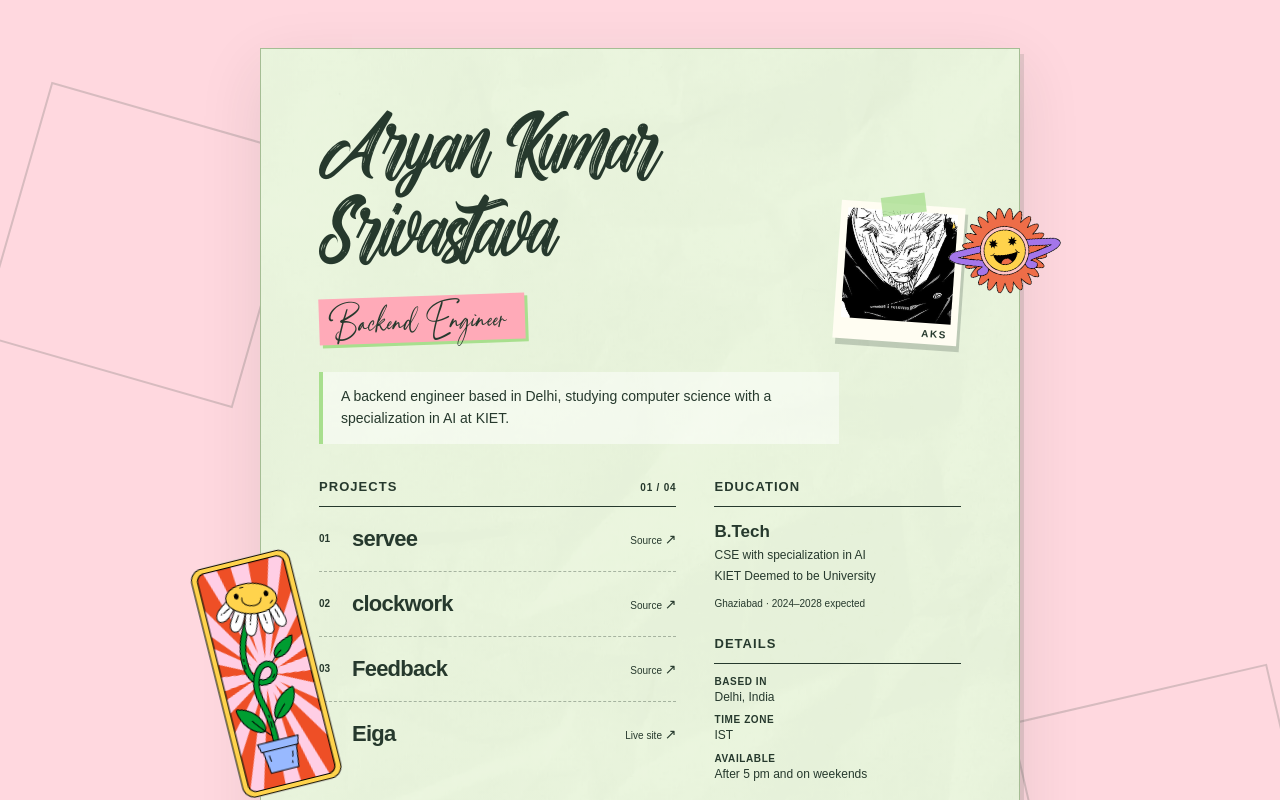
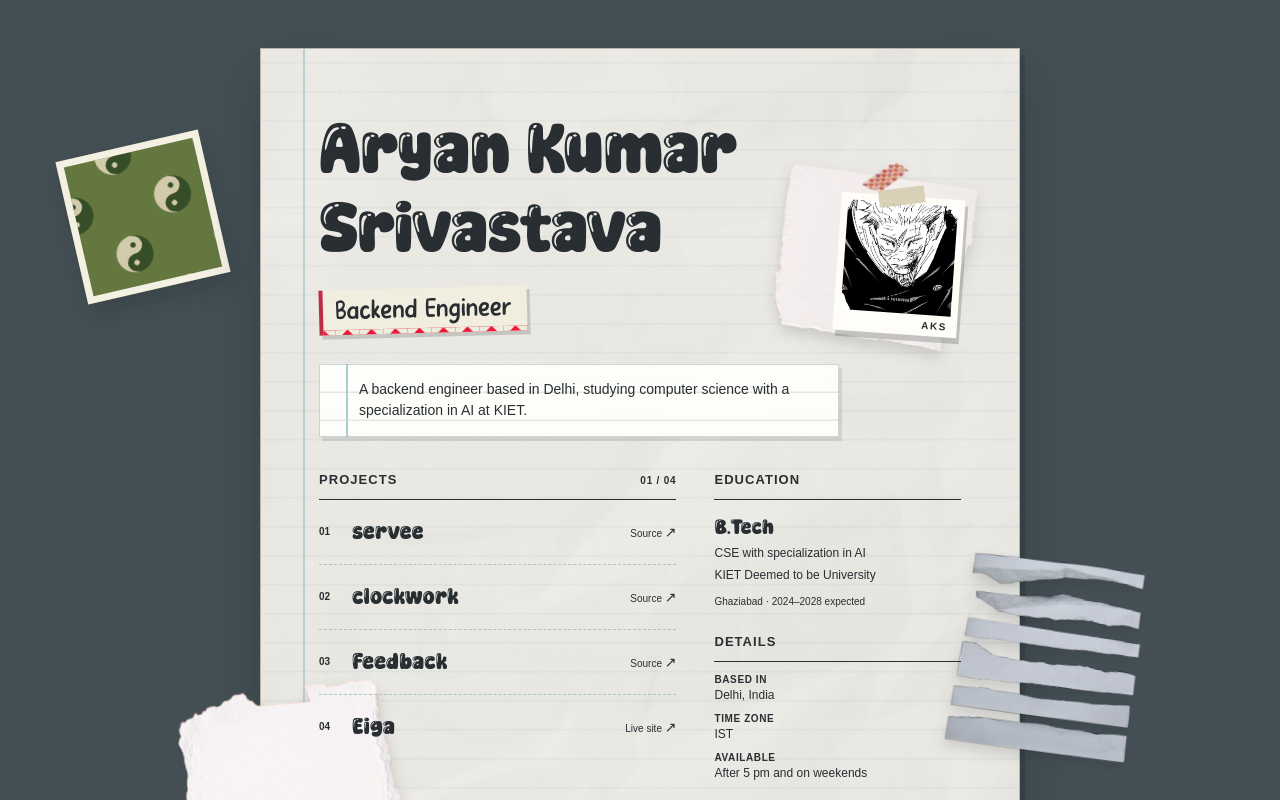
Before and after one commit to aryansaves/aryansaves.github.io, a Next.js app: page / in a window 1280 px wide. Shown: the top 800 px of the page. Built offline with nearby package versions, Linux system fonts and the light colour scheme; no server answers; a web font is replaced by a local one.

Commit message:
feat: compose notebook resume with cat cursor and type interactions

```diff
--- a/src/app/globals.css
+++ b/src/app/globals.css
@@ -8,21 +8,22 @@
 
 :root {
   color-scheme: light;
-  --surround: #ffd8df;
-  --paper: #f0ffdf;
-  --paper-edge: #a5bd94;
-  --green: #a8df8e;
-  --pink: #ffaab8;
-  --ink: #26392d;
-  --muted: #526554;
+  --surround: #455056;
+  --paper: #f8f6ee;
+  --paper-edge: #b8b5aa;
+  --rule: #a9c3c9;
+  --olive: #63773f;
+  --accent-red: #bc2c45;
+  --ink: #282e31;
+  --muted: #586266;
   --sans: "Manrope Variable", Arial, sans-serif;
 }
 * { box-sizing: border-box; }
 html { scroll-behavior: auto; }
-body { --display: var(--font-display), Georgia, "Times New Roman", serif; --accent: var(--font-accent), "Brush Script MT", cursive; margin: 0; background: var(--surround); color: var(--ink); font-family: var(--sans); -webkit-font-smoothing: antialiased; }
+body { --display: var(--font-display), Arial, sans-serif; --accent: var(--font-accent), Arial, sans-serif; margin: 0; background: var(--surround); color: var(--ink); font-family: var(--sans); -webkit-font-smoothing: antialiased; }
 a { color: inherit; }
 a:focus-visible { outline: 2px solid var(--ink); outline-offset: 3px; }
-::selection { background: var(--pink); color: var(--ink); }
+::selection { background: #f5c8a2; color: var(--ink); }
 .skip-link { position: fixed; top: -80px; left: 16px; z-index: 10; padding: 10px 14px; background: var(--ink); color: var(--paper); font-weight: 700; }
 .skip-link:focus { top: 12px; }
 @media (prefers-reduced-motion: reduce) { *, *::before, *::after { scroll-behavior: auto !important; } }
--- a/src/app/layout.tsx
+++ b/src/app/layout.tsx
@@ -5,14 +5,14 @@ import { publicUrl } from "@/lib/urls";
 import "./globals.css";
 
 const displayFont = localFont({
-  src: "../assets/fonts/Awesome.otf",
+  src: "../assets/fonts/SuperAdorable.ttf",
   variable: "--font-display",
   display: "swap",
   weight: "400",
 });
 
 const accentFont = localFont({
-  src: "../assets/fonts/Priestacy.otf",
+  src: "../assets/fonts/Papernotes.woff2",
   variable: "--font-accent",
   display: "swap",
   weight: "400",
--- a/src/app/not-found.tsx
+++ b/src/app/not-found.tsx
@@ -1,4 +1,6 @@
 import Link from "next/link";
+import Image from "next/image";
+import { publicUrl } from "@/lib/urls";
 import styles from "./page.module.css";
 
 export default function NotFound() {
@@ -9,6 +11,7 @@ export default function NotFound() {
         <h1 className={styles.name}>Nothing here.</h1>
         <p>The page you were looking for could not be found.</p>
         <Link href="/">Return to the résumé ↗</Link>
+        <Image className={styles.missingCat} src={publicUrl("/art/cat-404.svg")} alt="" width={950} height={847} aria-hidden="true" unoptimized />
       </section>
     </main>
   );
--- a/src/app/page.module.css
+++ b/src/app/page.module.css
@@ -8,101 +8,241 @@
   isolation: isolate;
   overflow: clip;
 }
+
+@media (hover: hover) and (pointer: fine) {
+  .stage, .stage a { cursor: var(--cursor-default); }
+  .stage:active, .stage a:active { cursor: var(--cursor-pressed); }
+}
+
+.playingCat {
+  position: absolute;
+  width: 216px;
+  height: auto;
+  right: max(-20px, calc(50% - 610px));
+  bottom: 28px;
+  pointer-events: none;
+}
+
 .stage::before,
 .stage::after {
   content: "";
   position: absolute;
   z-index: -1;
-  width: 260px;
-  height: 260px;
-  border: 2px solid rgba(38, 57, 45, .18);
-  transform: rotate(16deg);
+  box-shadow: 0 12px 24px rgba(14, 23, 27, .2);
+  pointer-events: none;
 }
-.stage::before { left: max(-135px, calc(50% - 630px)); top: 11%; }
-.stage::after { right: max(-155px, calc(50% - 660px)); bottom: 7%; transform: rotate(-13deg); }
+
+.stage::before {
+  width: 132px;
+  height: 132px;
+  left: max(-30px, calc(50% - 570px));
+  top: 14%;
+  border: 7px solid #f4f0e4;
+  transform: rotate(-13deg);
+  background:
+    radial-gradient(circle at 50% 59%, #d2caab 3%, #364e27 4%, #364e27 11%, transparent 12%) 50px 0,
+    radial-gradient(circle at 50% 41%, #364e27 3%, #d2caab 4%, #d2caab 11%, transparent 12%) 50px 0,
+    radial-gradient(circle at 50% 59%, #d2caab 3%, #364e27 4%, #364e27 11%, transparent 12%) 0 50px,
+    radial-gradient(circle at 50% 41%, #364e27 3%, #d2caab 4%, #d2caab 11%, transparent 12%) 0 50px,
+    radial-gradient(circle at 100% 50%, #d2caab 16%, transparent 17%),
+    radial-gradient(circle at 0% 50%, #364e27 16%, transparent 17%),
+    radial-gradient(circle at 100% 50%, #d2caab 16%, transparent 17%) 50px 50px,
+    radial-gradient(circle at 0% 50%, #364e27 16%, transparent 17%) 50px 50px;
+  background-color: var(--olive);
+  background-size: 100px 100px;
+}
+
+.stage::after {
+  width: 196px;
+  height: 42px;
+  right: max(-65px, calc(50% - 585px));
+  bottom: 12%;
+  border: 5px solid #f4f0e4;
+  transform: rotate(12deg);
+  background:
+    linear-gradient(135deg, #eceddc 25%, transparent 25%) -50px 0,
+    linear-gradient(225deg, #eceddc 25%, transparent 25%) -50px 0,
+    linear-gradient(315deg, #eceddc 25%, transparent 25%),
+    linear-gradient(45deg, #eceddc 25%, transparent 25%);
+  background-size: 100px 100px;
+  background-color: #ec173a;
+}
+
 .sheet {
+  --margin-line: 43px;
   position: relative;
+  isolation: isolate;
   width: min(100%, 760px);
   min-height: 930px;
   background: var(--paper);
   border: 1px solid var(--paper-edge);
-  box-shadow: 0 20px 60px rgba(38, 57, 45, .11), 4px 6px 0 rgba(38, 57, 45, .12);
-  isolation: isolate;
+  box-shadow: 0 24px 52px rgba(14, 23, 27, .25), 5px 7px 0 rgba(14, 23, 27, .18);
 }
+
 .paperTint {
   position: absolute;
   inset: 0;
   z-index: -1;
   pointer-events: none;
-  background-image: linear-gradient(rgba(240, 255, 223, .68), rgba(240, 255, 223, .68)), var(--paper-image);
-  background-size: cover;
+  background-image:
+    linear-gradient(90deg, transparent calc(var(--margin-line) - 1px), rgba(131, 173, 184, .48) calc(var(--margin-line) - 1px), rgba(131, 173, 184, .48) calc(var(--margin-line) + 1px), transparent calc(var(--margin-line) + 1px)),
+    repeating-linear-gradient(to bottom, transparent 0 27px, rgba(137, 168, 177, .13) 28px 29px),
+    linear-gradient(rgba(248, 246, 238, .57), rgba(248, 246, 238, .57)),
+    var(--paper-image);
+  background-size: 100% 100%, 100% 29px, cover, cover;
   background-position: center;
-  opacity: .82;
+  opacity: .93;
 }
-.sheetContent { position: relative; z-index: 1; padding: 27px 58px 46px; }
-.nameplate { display: grid; grid-template-columns: minmax(0, 1fr) 124px; gap: 20px; align-items: end; padding-top: 34px; }
+
+.sheetContent {
+  position: relative;
+  z-index: 1;
+  padding: 44px 58px 50px;
+}
+
+.scrap {
+  position: absolute;
+  z-index: 0;
+  display: block;
+  height: auto;
+  pointer-events: none;
+  filter: drop-shadow(0 7px 7px rgba(31, 40, 42, .16));
+}
+
+.scrapTaped { width: 480px; right: -95px; top: 50px; transform: rotate(8deg); }
+.scrapRough { width: 560px; left: -245px; bottom: 2px; transform: rotate(-9deg); }
+.scrapStrips { width: 360px; right: -210px; top: 470px; transform: rotate(8deg); }
+
+.nameplate {
+  display: grid;
+  grid-template-columns: minmax(0, 1fr) 124px;
+  gap: 20px;
+  align-items: end;
+  padding-top: 18px;
+}
+
 .kicker { margin: 0 0 10px; font-size: 11px; font-weight: 700; text-transform: uppercase; letter-spacing: .13em; }
-.name { margin: 0; font-family: var(--display); font-size: clamp(52px, 7vw, 78px); font-weight: 400; line-height: 1.08; letter-spacing: -.025em; color: var(--ink); }
+
+.name {
+  margin: 0;
+  font-family: var(--display);
+  font-size: clamp(52px, 6.5vw, 72px);
+  font-weight: 400;
+  line-height: 1.1;
+  letter-spacing: -.02em;
+  color: var(--ink);
+}
+
 .name span { display: block; }
-.role { margin: 18px 0 0; }
+.name span { transition: transform .2s ease, color .2s ease; }
+.name:hover span:last-child { transform: translateX(6px) rotate(-1deg); color: var(--accent-red); }
+.role { margin: 19px 0 0; }
 .role span {
   display: inline-block;
   position: relative;
-  padding: 8px 17px 9px 13px;
-  background: var(--pink);
-  box-shadow: 3px 3px 0 var(--green);
-  transform: rotate(-2deg);
+  padding: 7px 16px 10px 12px;
+  background: #f2eedf;
+  border-left: 4px solid var(--accent-red);
+  box-shadow: 3px 4px 0 rgba(40, 46, 49, .19);
+  transform: rotate(-1.5deg);
   font-family: var(--accent);
-  font-size: 29px;
+  font-size: 27px;
   font-weight: 400;
-  line-height: 1;
+  line-height: 1.05;
 }
-.photo { position: relative; padding: 7px 7px 21px; background: #fffdf2; box-shadow: 3px 6px 0 rgba(38, 57, 45, .22); transform: rotate(4deg); }
+
+.role span::after {
+  content: "";
+  position: absolute;
+  left: 0;
+  right: 0;
+  bottom: 0;
+  height: 5px;
+  background:
+    linear-gradient(135deg, #eceddc 25%, transparent 25%) -12px 0,
+    linear-gradient(225deg, #eceddc 25%, transparent 25%) -12px 0,
+    linear-gradient(315deg, #eceddc 25%, transparent 25%),
+    linear-gradient(45deg, #eceddc 25%, transparent 25%);
+  background-size: 24px 24px;
+  background-color: #ec173a;
+}
+
+.photo {
+  position: relative;
+  padding: 7px 7px 21px;
+  background: #fffdf7;
+  box-shadow: 3px 6px 0 rgba(40, 46, 49, .22);
+  transform: rotate(4deg);
+}
+
 .photo::before {
   content: "";
   position: absolute;
   z-index: 1;
-  top: -9px;
-  left: 32%;
-  width: 44px;
-  height: 19px;
-  background: rgba(168, 223, 142, .76);
+  top: -8px;
+  left: 30%;
+  width: 46px;
+  height: 17px;
+  background: rgba(210, 202, 171, .82);
   transform: rotate(-11deg);
   pointer-events: none;
 }
+
 .photo img { width: 100%; height: auto; aspect-ratio: 1; object-fit: cover; display: block; }
 .photo span { position: absolute; bottom: 5px; right: 10px; font: 700 10px/1 var(--sans); letter-spacing: .15em; }
-.intro { margin: 30px 0 35px; padding: 14px 18px; max-width: 520px; border-left: 4px solid var(--green); background: rgba(255, 255, 255, .48); font-size: 14px; line-height: 1.55; }
+
+.intro {
+  max-width: 520px;
+  margin: 30px 0 35px;
+  padding: 14px 18px 14px 39px;
+  border: 1px solid rgba(137, 168, 177, .46);
+  background-color: rgba(255, 255, 252, .92);
+  background-image:
+    linear-gradient(90deg, transparent 26px, #abced4 26px, #abced4 28px, transparent 28px),
+    repeating-linear-gradient(to bottom, transparent 0 26px, rgba(137, 168, 177, .24) 27px 28px);
+  box-shadow: 3px 4px 0 rgba(40, 46, 49, .12);
+  font-size: 14px;
+  line-height: 1.55;
+}
+
 .resumeContent:focus { outline: none; }
-.sticker { position: absolute; z-index: 2; display: block; pointer-events: none; height: auto; }
-.planet { width: 112px; right: -42px; top: 156px; transform: rotate(12deg); }
-.flower { width: 110px; left: -49px; bottom: 182px; transform: rotate(-14deg); }
-.checker { width: 90px; right: 20px; bottom: -38px; transform: rotate(7deg); }
 .missing { min-height: 0; padding: 50px; }
 .missing p:not(.kicker) { font-size: 15px; line-height: 1.6; }
 .missing a { font-weight: 800; text-underline-offset: 4px; }
+.missingCat { display: block; width: min(100%, 310px); height: auto; margin: 24px auto 0; }
+
 @media (max-width: 700px) {
   .stage { padding: 22px 18px 42px; }
+  .stage::before, .stage::after { display: none; }
   .sheet { min-height: 0; }
-  .sheetContent { padding: 20px 30px 36px; }
+  .sheetContent { padding: 28px 30px 39px; }
   .nameplate { grid-template-columns: minmax(0, 1fr) 100px; gap: 10px; }
-  .name { font-size: clamp(48px, 9vw, 68px); }
-  .planet { width: 83px; right: -20px; top: 145px; }
-  .flower { width: 86px; left: -50px; bottom: 150px; }
-  .checker { width: 70px; right: 15px; bottom: -25px; }
+  .name { font-size: clamp(42px, 8.5vw, 61px); }
+  .scrapTaped { width: 390px; right: -115px; top: 35px; }
+  .scrapRough { width: 450px; left: -220px; bottom: 0; }
+  .scrapStrips { width: 300px; right: -195px; top: 420px; }
+  .playingCat { display: none; }
 }
+
 @media (max-width: 480px) {
   .stage { padding: 12px 10px 36px; }
-  .sheetContent { padding: 16px 19px 29px; }
-  .nameplate { padding-top: 27px; grid-template-columns: minmax(0, 1fr) 76px; }
-  .name { font-size: clamp(38px, 10vw, 48px); }
+  .sheet { --margin-line: 11px; }
+  .sheetContent { padding: 23px 19px 32px; }
+  .nameplate { padding-top: 12px; grid-template-columns: minmax(0, 1fr) 76px; }
+  .name { font-size: clamp(34px, 10vw, 46px); }
   .kicker { font-size: 9px; }
   .role { margin-top: 14px; }
-  .role span { font-size: 24px; padding: 7px 10px 4px; }
+  .role span { font-size: 22px; padding: 7px 10px 9px; }
   .photo { padding: 5px 5px 16px; }
   .photo span { font-size: 8px; }
-  .intro { margin: 23px 0 28px; font-size: 13px; padding: 11px 13px; }
-  .planet { width: 58px; top: 154px; right: -11px; }
-  .flower { width: 58px; left: -53px; bottom: 130px; }
-  .checker { width: 54px; right: 10px; bottom: -18px; }
+  .intro { margin: 24px 0 28px; font-size: 13px; padding: 11px 12px 11px 38px; }
+  .scrapTaped { width: 310px; right: -95px; top: 26px; }
+  .scrapRough { display: none; }
+  .scrapStrips { display: none; }
 }
+
+@media (prefers-reduced-motion: reduce) {
+  .playingCat { display: none; }
+  .missingCat { display: none; }
+  .name span { transition: none; }
+}
--- a/src/app/page.tsx
+++ b/src/app/page.tsx
@@ -12,7 +12,14 @@ export const metadata = pageMetadata(
 
 export default function Home() {
   return (
-    <main className={styles.stage} id="main">
+    <main
+      className={styles.stage}
+      id="main"
+      style={{
+        "--cursor-default": `url('${publicUrl("/art/cursor-default.png")}') 8 6, auto`,
+        "--cursor-pressed": `url('${publicUrl("/art/cursor-pressed.png")}') 8 6, auto`,
+      } as React.CSSProperties}
+    >
       <a className="skip-link" href="#resume-content">Skip to resume content</a>
       <article
         className={styles.sheet}
@@ -20,9 +27,9 @@ export default function Home() {
         style={{ "--paper-image": `url('${publicUrl("/art/paper.webp")}')` } as React.CSSProperties}
       >
         <div className={styles.paperTint} aria-hidden="true" />
-        <Image className={`${styles.sticker} ${styles.planet}`} src={publicUrl("/art/planet.png")} alt="" width={344} height={279} aria-hidden="true" />
-        <Image className={`${styles.sticker} ${styles.flower}`} src={publicUrl("/art/flower.png")} alt="" width={222} height={489} aria-hidden="true" />
-        <Image className={`${styles.sticker} ${styles.checker}`} src={publicUrl("/art/checker.png")} alt="" width={266} height={261} aria-hidden="true" />
+        <Image className={`${styles.scrap} ${styles.scrapTaped}`} src={publicUrl("/art/scrap-taped.png")} alt="" width={612} height={408} aria-hidden="true" />
+        <Image className={`${styles.scrap} ${styles.scrapRough}`} src={publicUrl("/art/scrap-rough.png")} alt="" width={612} height={408} aria-hidden="true" />
+        <Image className={`${styles.scrap} ${styles.scrapStrips}`} src={publicUrl("/art/scrap-strips.png")} alt="" width={588} height={424} aria-hidden="true" />
 
         <div className={styles.sheetContent}>
           <header className={styles.nameplate}>
@@ -48,6 +55,7 @@ export default function Home() {
           </div>
         </div>
       </article>
+      <Image className={styles.playingCat} src={publicUrl("/art/cat-playing.svg")} alt="" width={1070} height={456} aria-hidden="true" unoptimized />
     </main>
   );
 }
--- a/src/components/ResumeSections.module.css
+++ b/src/components/ResumeSections.module.css
@@ -42,7 +42,7 @@
 }
 
 .projectList li + li {
-  border-top: 1px dashed rgba(38, 57, 45, .34);
+  border-top: 1px dashed var(--rule);
 }
 
 .projectLink {
@@ -54,7 +54,12 @@
   padding: 8px 0;
   color: inherit;
   text-decoration: none;
+  transition: background-color .18s ease, transform .18s ease;
 }
+
+.projectLink:hover,
+.projectLink:focus-visible { background: rgba(169, 195, 201, .17); }
+.projectLink:active { transform: translate(2px, 2px); }
 
 .projectLink:hover .projectName,
 .projectLink:focus-visible .projectName,
@@ -72,12 +77,23 @@
 
 .projectName {
   min-width: 0;
-  font-size: clamp(17px, 2.6vw, 22px);
-  font-weight: 750;
+  font-family: var(--display);
+  font-size: clamp(18px, 2.6vw, 23px);
+  font-weight: 400;
   line-height: 1.15;
-  letter-spacing: -.035em;
   overflow-wrap: anywhere;
+  transition: color .18s ease, transform .18s ease;
 }
+
+.projectLink:hover .projectName,
+.projectLink:focus-visible .projectName {
+  font-family: var(--accent);
+  font-size: clamp(21px, 2.9vw, 26px);
+  color: var(--accent-red);
+  transform: translateX(3px) rotate(-1deg);
+}
+
+.projectLink:active .projectName { transform: translate(5px, 2px) rotate(1deg); }
 
 .projectDestination {
   font-size: 10px;
@@ -100,8 +116,9 @@
 
 .degree {
   padding-top: 14px;
-  font-size: 17px;
-  font-weight: 750;
+  font-family: var(--display);
+  font-size: 21px;
+  font-weight: 400;
   line-height: 1.3;
 }
 
@@ -191,6 +208,10 @@
   font-weight: 600;
 }
 
+@media (prefers-reduced-motion: reduce) {
+  .projectLink, .projectName { transition: none; }
+}
+
 @media (max-width: 600px) {
   .body {
     grid-template-columns: 1fr;
```
